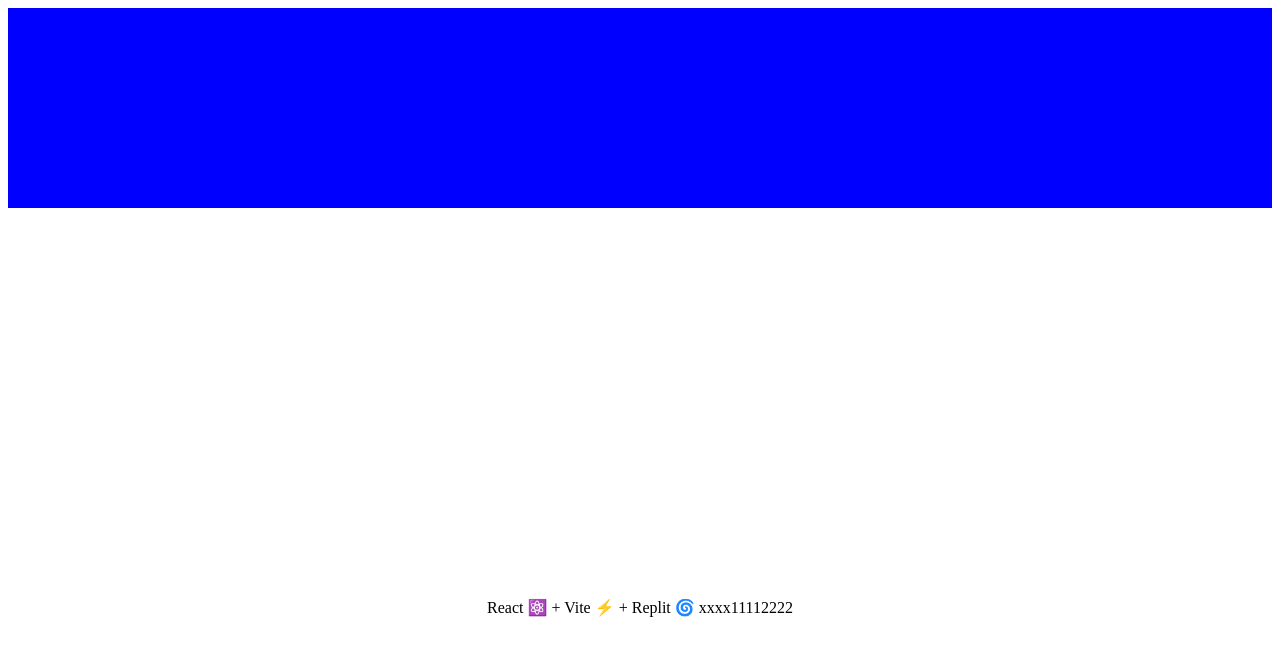
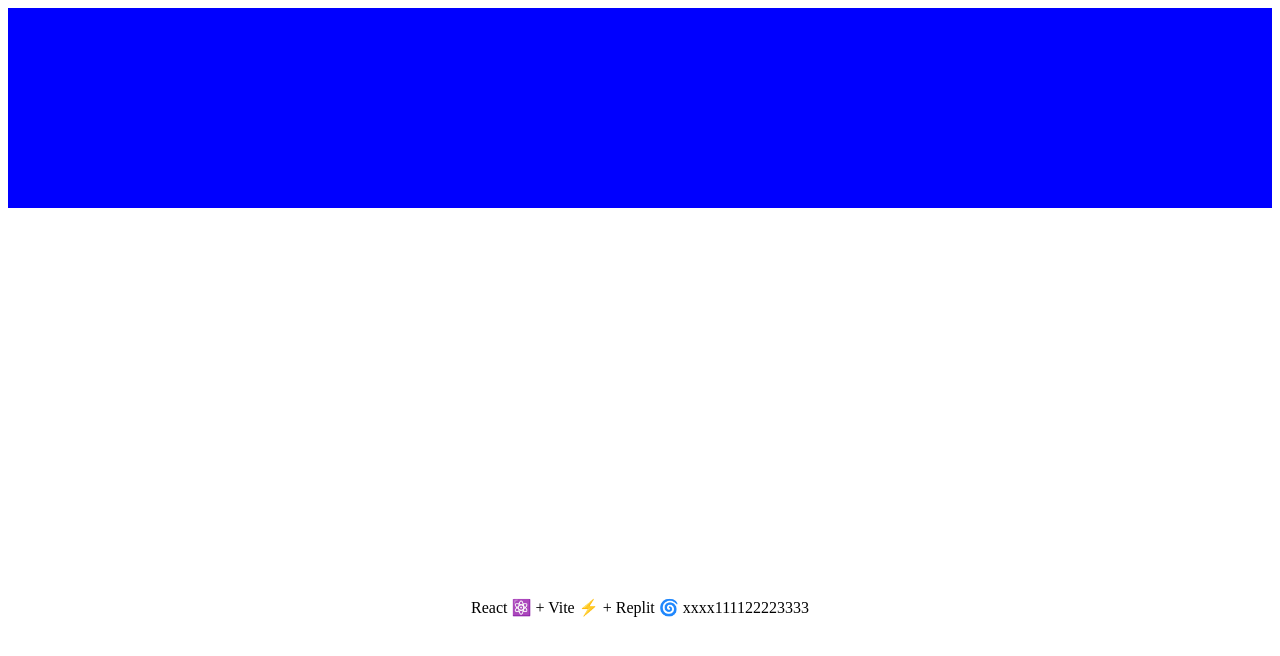
Before and after one commit to SunPeter/Replit, a React (Vite) app: page / in a window 1280 px wide. Shown: the top 656 px of the page. Built offline with nearby package versions, Linux system fonts and the light colour scheme.

Commit message:
refactor: update

```diff
--- a/src/App.tsx
+++ b/src/App.tsx
@@ -9,7 +9,7 @@ export default function App() {
   return (
     <main>
       <MyDiv />
-      React ⚛️ + Vite ⚡ + Replit 🌀 xxxx11112222
+      React ⚛️ + Vite ⚡ + Replit 🌀 xxxx111122223333
     </main>
   )
 }
```
